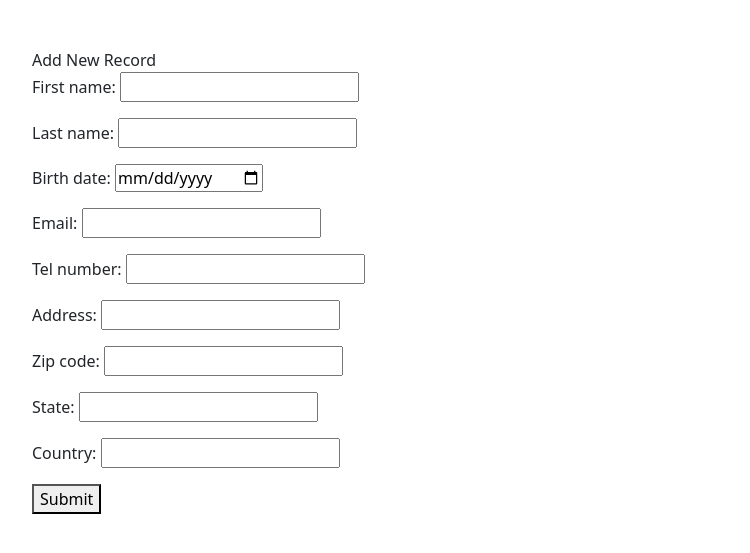
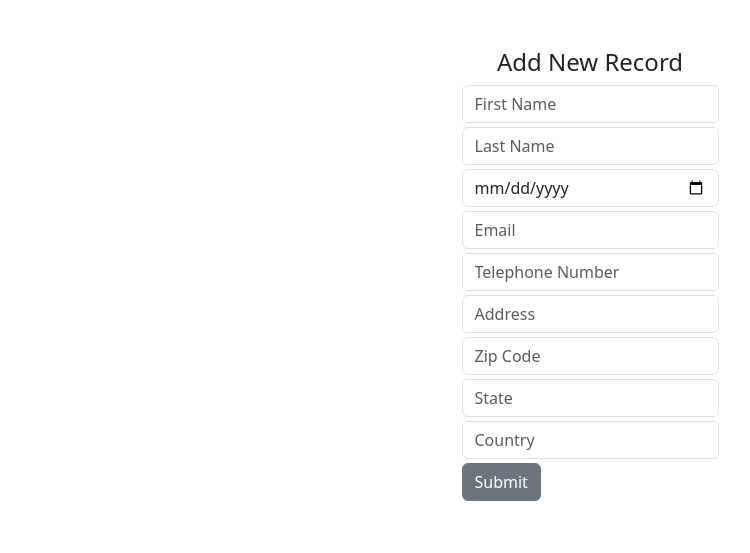
Before and after one commit to tomekf35/django-crm, a Django app: page /record/add_record in a window 1280 px wide. Shown: the part 56-609 px from the top of the page, without its empty margins (50-800 px from the left). Run offline with Django 4.2, Linux system fonts and the light colour scheme; the visitor is signed in with stand-in values (Sample User, id 1).

Commit message:
add_record.html form styled

```diff
--- a/core/forms.py
+++ b/core/forms.py
@@ -18,7 +18,6 @@ class UserRegisterForm(UserCreationForm):
 
 
 class AddRecordForm(forms.ModelForm):
-    birth_date = forms.DateField(widget=DateInput(attrs={'type': 'date'}))
     class Meta:
         model = Record
         fields = (
--- a/templates/add_record.html
+++ b/templates/add_record.html
@@ -5,11 +5,41 @@ Add Record
 {% endblock %}
 
 {% block content %}
-Add New Record
-<form action="" method="post">
-    {% csrf_token %}
-    {{form.as_p}}
-    <button type="submit">Submit</button>
-</form>
+<div class="d-flex justify-content-center">
+    <h4>Add New Record</h4>
+</div>
+<div class="d-flex justify-content-center">
+    <form method="post">
+        {% csrf_token %}
+        <div class="mb-1">
+            <input type="text" class="form-control" name="first_name" placeholder="First Name" required>
+        </div>
+        <div class="mb-1">
+            <input type="text" class="form-control" name="last_name" placeholder="Last Name" required>
+        </div>
+        <div class="mb-1">
+            <input type="date" class="form-control " name="birth_date" placeholder="Birth Date" required>
+        </div>
+        <div class="mb-1">
+            <input type="email" class="form-control" name="email" placeholder="Email" required>
+        </div>
+        <div class="mb-1">
+            <input type="text" class="form-control" name="tel_number" placeholder="Telephone Number" required>
+        </div>
+        <div class="mb-1">
+            <input type="text" class="form-control" name="address" placeholder="Address" required>
+        </div>
+        <div class="mb-1">
+            <input type="text" class="form-control" name="zip_code" placeholder="Zip Code" required>
+        </div>
+        <div class="mb-1">
+            <input type="text" class="form-control" name="state" placeholder="State" required>
+        </div>
+        <div class="mb-1">
+            <input type="text" class="form-control" name="country" placeholder="Country" required>
+        </div>
+        <button type="submit" class="btn btn-secondary">Submit</button>
+    </form>
+</div>
 
 {% endblock %}
```
Also changed, not shown: templates/delete_record.html (deleted).
